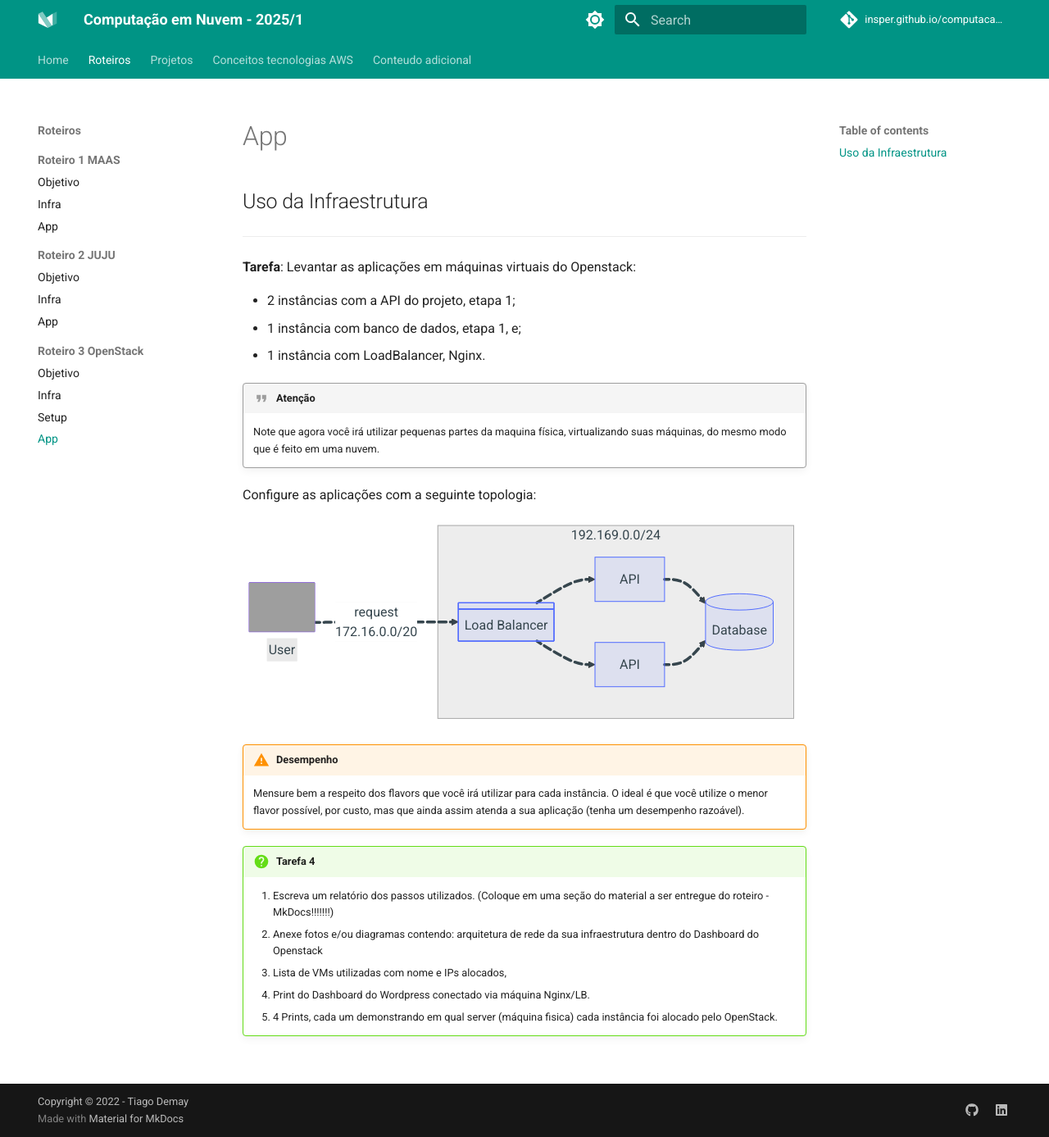
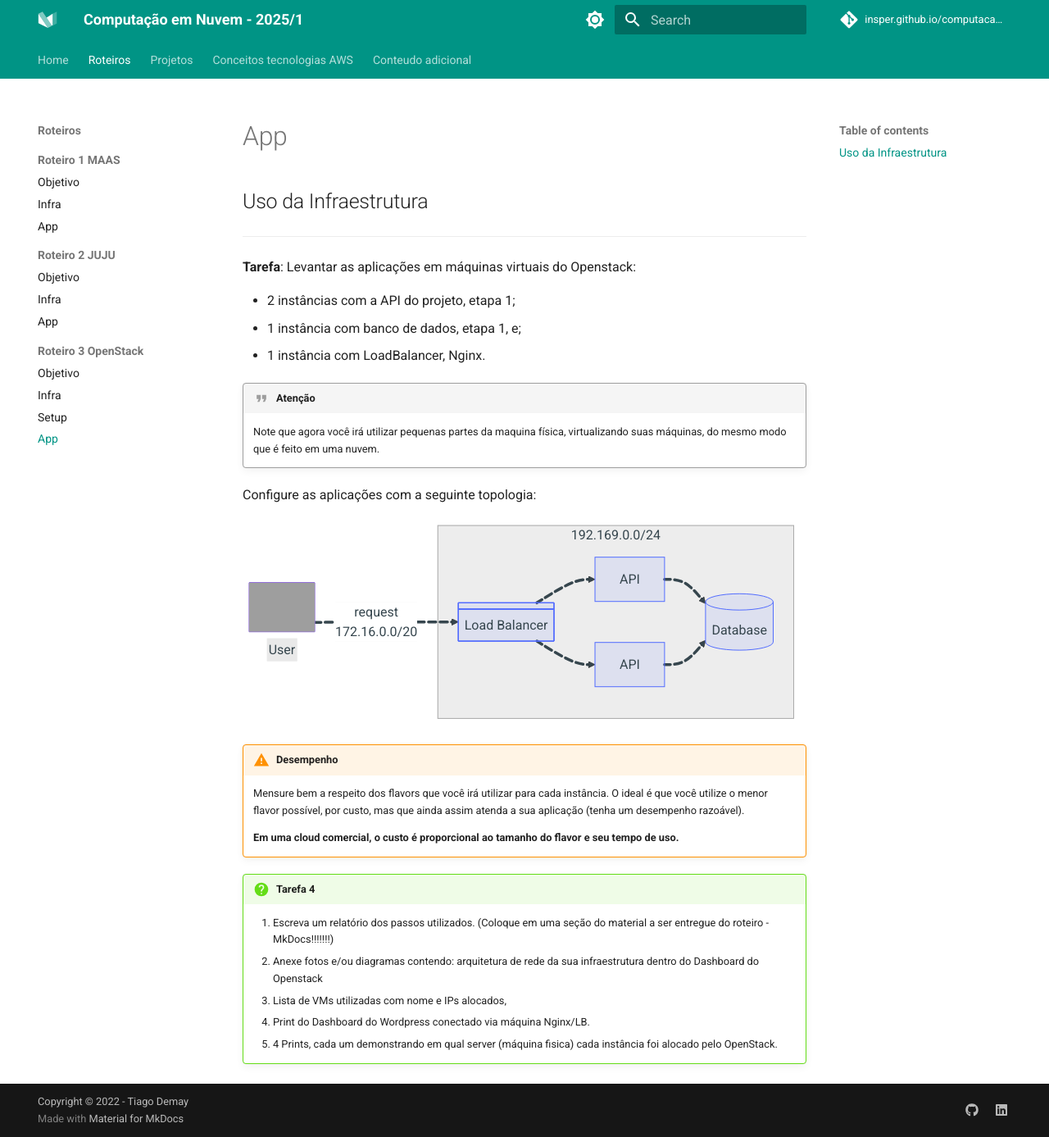
Before and after one commit to Insper/computacao-nuvem, an MkDocs documentation site: the page built from docs/roteiros/3.app.md, in a window 1280 px wide and 1387 px high. Shown: the whole window at 82% size. Built offline with MkDocs 1.6.1 and Material for MkDocs 9.7.7, drawn with Linux system fonts in a browser that asks for light colours; nearby versions of some CDN libraries; comment, search, counter and statistics services are not loaded.

Commit message:
comments

```diff
--- a/docs/roteiros/3.app.md
+++ b/docs/roteiros/3.app.md
@@ -40,6 +40,8 @@ flowchart LR
 
     Mensure bem a respeito dos flavors que você irá utilizar para cada instância. O ideal é que você utilize o menor flavor possível, por custo, mas que ainda assim atenda a sua aplicação (tenha um desempenho razoável).
 
+    **Em uma cloud comercial, o custo é proporcional ao tamanho do flavor e seu tempo de uso.**
+
 
 !!! question "Tarefa 4"
 
```
